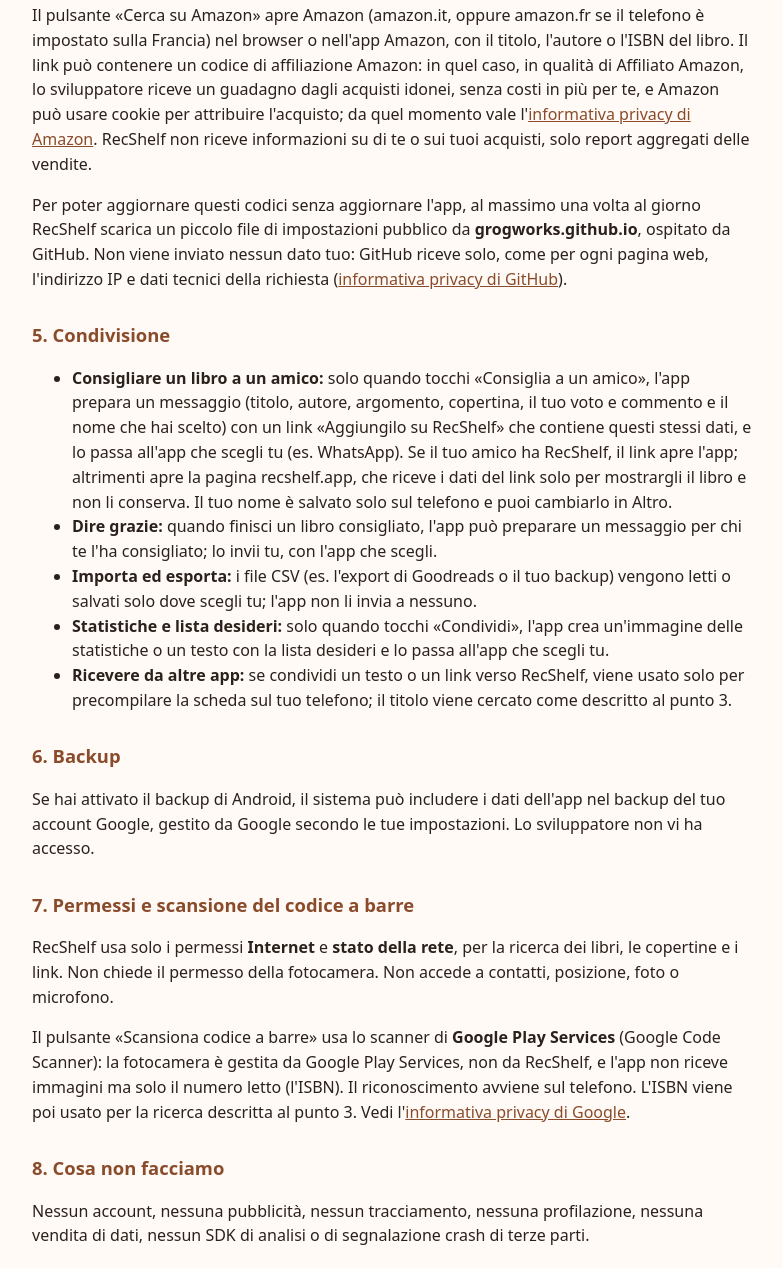
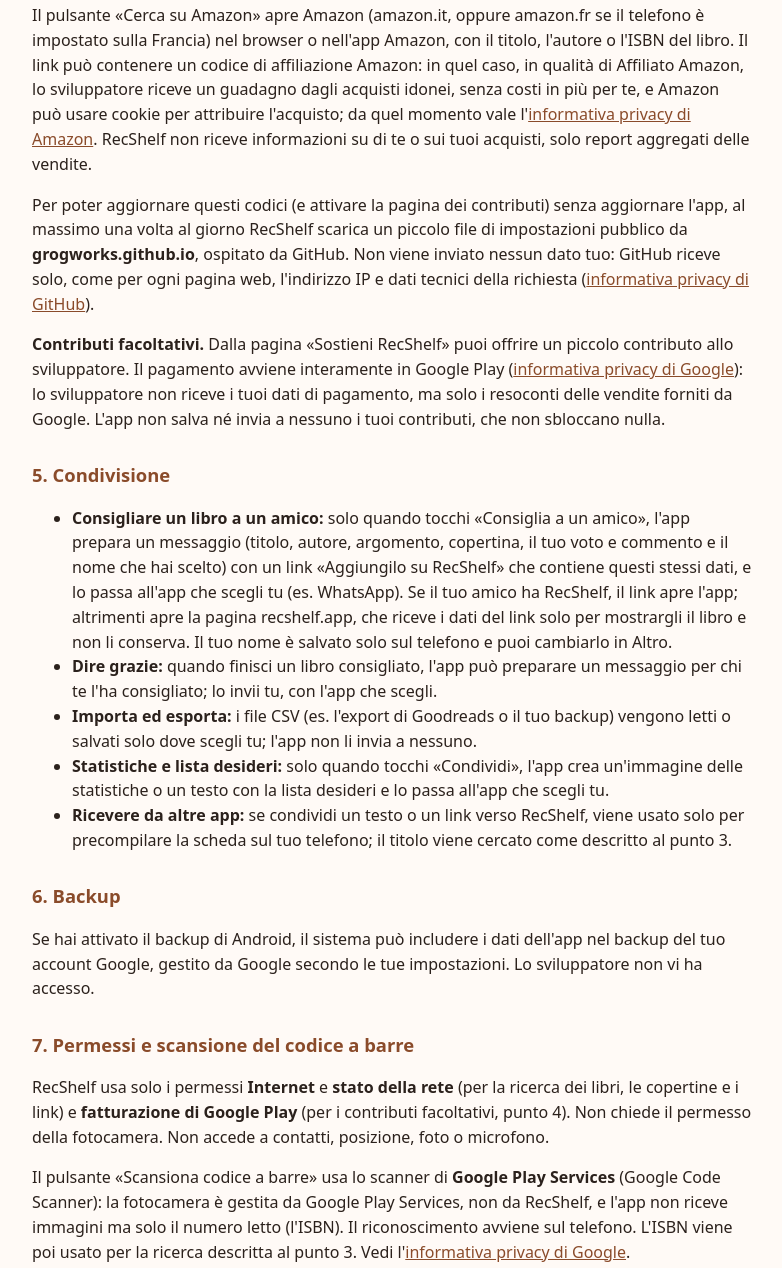
Before and after one commit to Grogworks/grogworks.github.io, a plain HTML site: page recshelf/it/privacy.html in a window 1280 px wide. Shown: the part 1280-2548 px from the top of the page, without its empty margins (248-1030 px from the left). Drawn offline with Linux system fonts and the light colour scheme.

Commit message:
Informativa privacy: contributi facoltativi e fatturazione Google Play

```diff
--- a/recshelf/it/privacy.html
+++ b/recshelf/it/privacy.html
@@ -76,10 +76,14 @@ nel browser o nell'app Amazon, con il titolo, l'autore o l'ISBN del libro. Il li
 lo sviluppatore riceve un guadagno dagli acquisti idonei, senza costi in più per te, e Amazon può usare cookie per attribuire l'acquisto; da quel momento vale
 l'<a href="https://www.amazon.it/privacy">informativa privacy di Amazon</a>. RecShelf non riceve informazioni
 su di te o sui tuoi acquisti, solo report aggregati delle vendite.</p>
-<p>Per poter aggiornare questi codici senza aggiornare l'app, al massimo una volta al giorno RecShelf scarica un piccolo
+<p>Per poter aggiornare questi codici (e attivare la pagina dei contributi) senza aggiornare l'app, al massimo una volta al giorno RecShelf scarica un piccolo
 file di impostazioni pubblico da <strong>grogworks.github.io</strong>, ospitato da GitHub. Non viene inviato nessun dato tuo:
 GitHub riceve solo, come per ogni pagina web, l'indirizzo IP e dati tecnici della richiesta
 (<a href="https://docs.github.com/site-policy/privacy-policies/github-general-privacy-statement">informativa privacy di GitHub</a>).</p>
+<p><strong>Contributi facoltativi.</strong> Dalla pagina «Sostieni RecShelf» puoi offrire un piccolo contributo allo sviluppatore.
+Il pagamento avviene interamente in Google Play (<a href="https://policies.google.com/privacy">informativa privacy di Google</a>): lo sviluppatore non riceve
+i tuoi dati di pagamento, ma solo i resoconti delle vendite forniti da Google. L'app non salva né invia a nessuno i tuoi contributi,
+che non sbloccano nulla.</p>
 
 <h2>5. Condivisione</h2>
 <ul>
@@ -103,7 +107,8 @@ GitHub riceve solo, come per ogni pagina web, l'indirizzo IP e dati tecnici dell
 del tuo account Google, gestito da Google secondo le tue impostazioni. Lo sviluppatore non vi ha accesso.</p>
 
 <h2>7. Permessi e scansione del codice a barre</h2>
-<p>RecShelf usa solo i permessi <strong>Internet</strong> e <strong>stato della rete</strong>, per la ricerca dei libri, le copertine e i link. Non chiede il permesso della fotocamera.
+<p>RecShelf usa solo i permessi <strong>Internet</strong> e <strong>stato della rete</strong> (per la ricerca dei libri, le copertine e i link)
+e <strong>fatturazione di Google Play</strong> (per i contributi facoltativi, punto 4). Non chiede il permesso della fotocamera.
 Non accede a contatti, posizione, foto o microfono.</p>
 <p>Il pulsante «Scansiona codice a barre» usa lo scanner di <strong>Google Play Services</strong> (Google Code Scanner):
 la fotocamera è gestita da Google Play Services, non da RecShelf, e l'app non riceve immagini ma solo il numero
```
